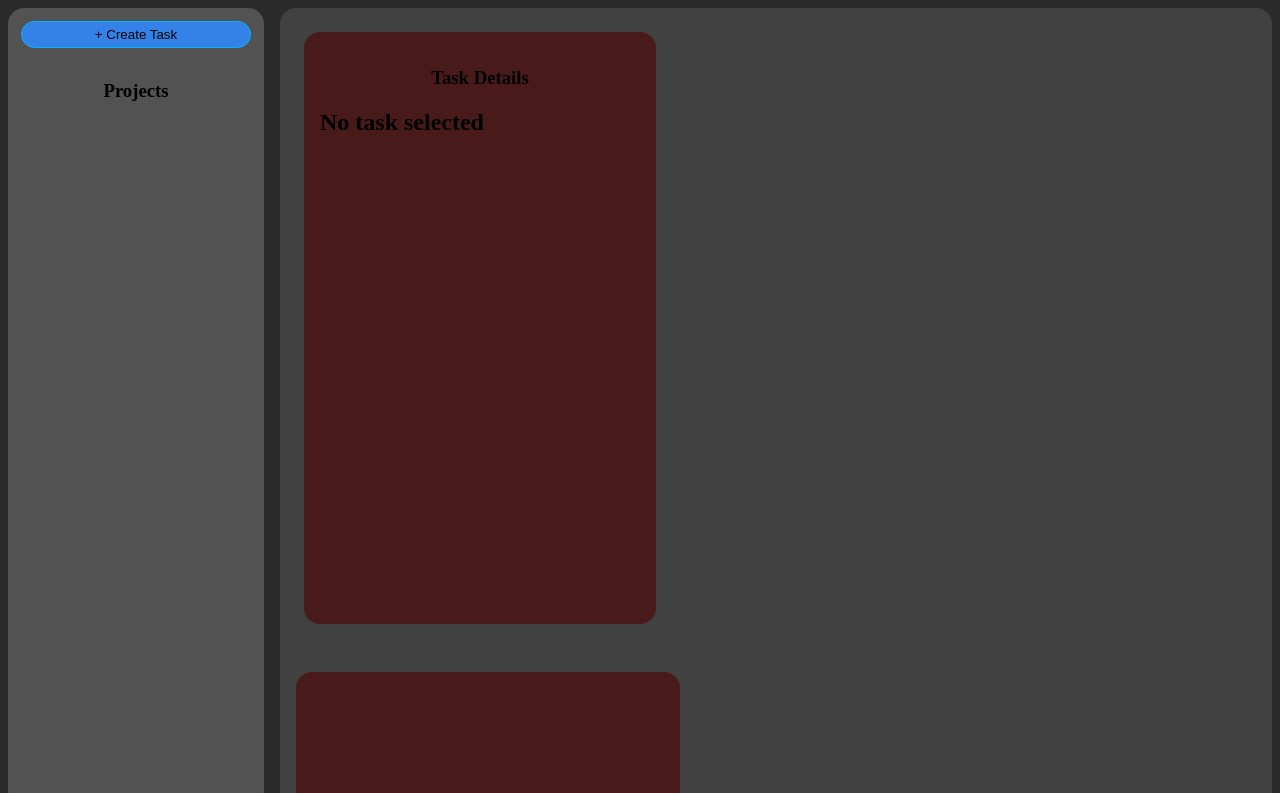
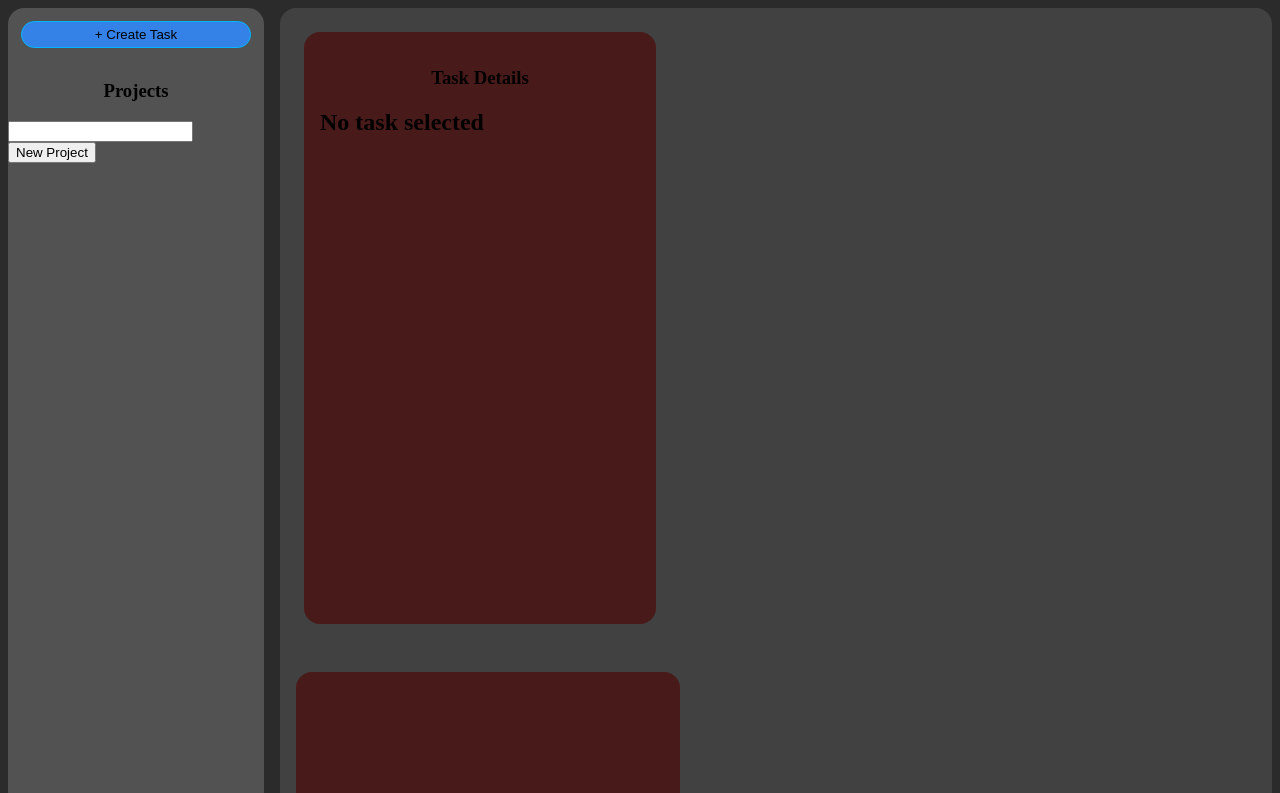
Before and after one commit to G-Cioni/todo-list, a plain HTML site: page index.html in a window 1280 px wide. Shown: the top 793 px of the page. Drawn offline with Linux system fonts and the light colour scheme.

Commit message:
can now add new projects

```diff
--- a/index.html
+++ b/index.html
@@ -10,7 +10,12 @@
     <div id="sidebar">
         <button id="create-task-btn">+ Create Task</button>
         <div id="project-list">
+            <div>
             <h3>Projects</h3>
+            <label for="newProject"></label>
+            <input type="text" name="newProject" id="new-project-input">
+            <button id="new-project-btn">New Project</button>
+            </div>
         </div>
     </div>
     <form id="new-task-popup">
```
